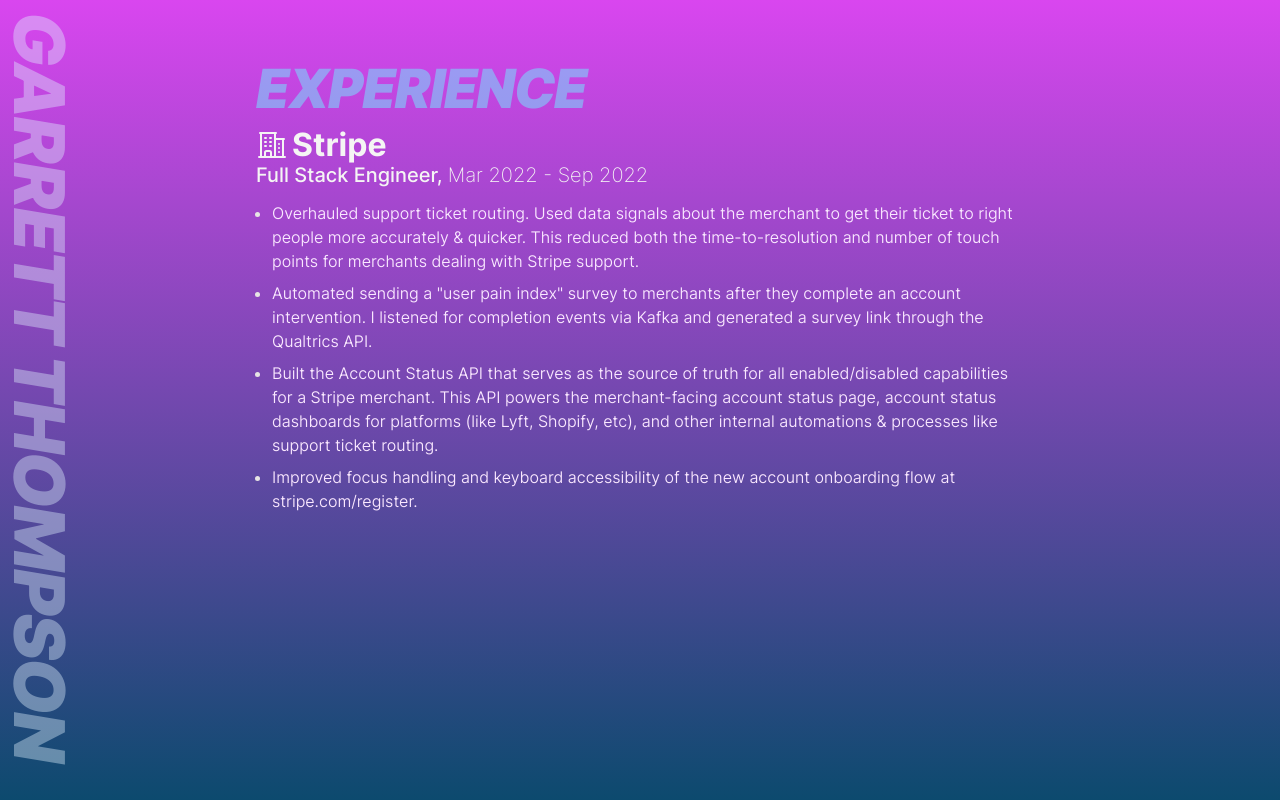
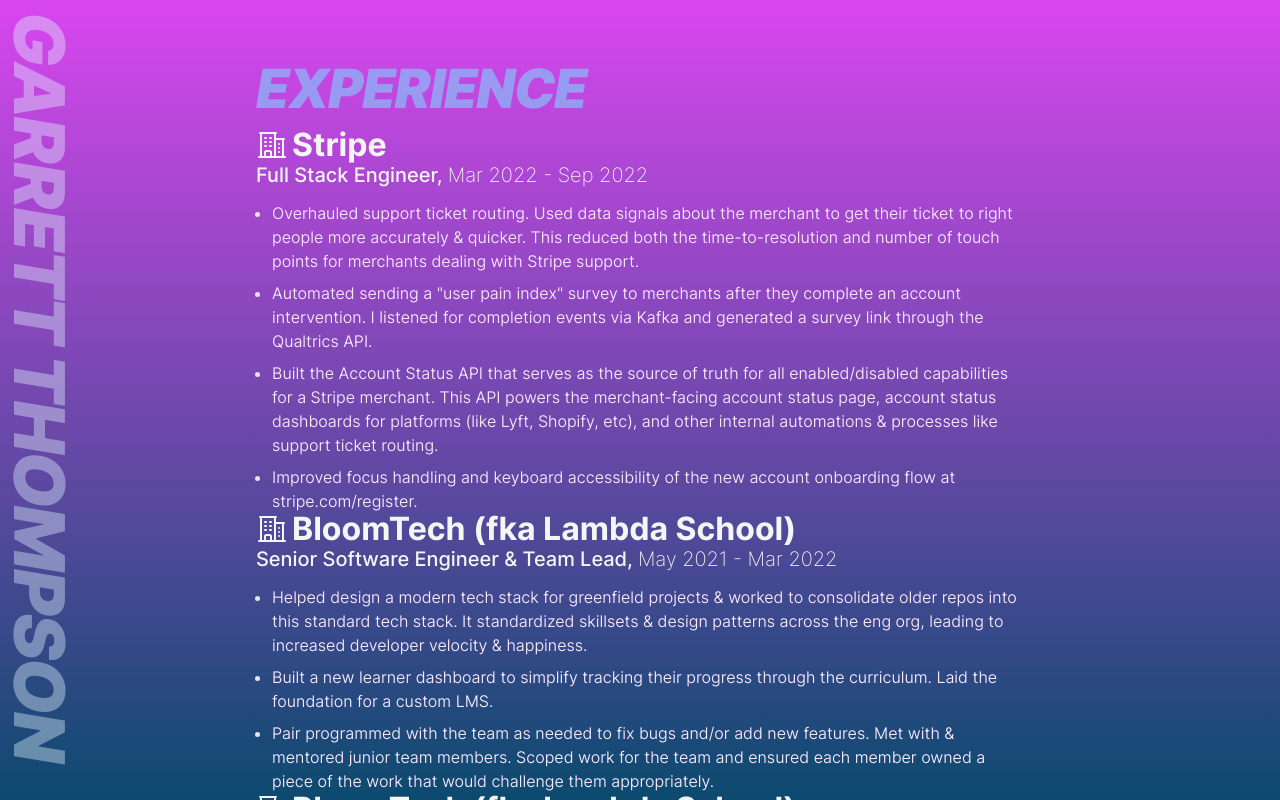
Before and after one commit to garrett-thompson/garrett-thompson.dev, a Next.js app: page / in a window 1280 px wide. Built offline with nearby package versions, Linux system fonts and the light colour scheme.

Commit message:
add other job history. update styles.

```diff
--- /dev/null
+++ b/layouts/experience/bloomtech.tsx
@@ -0,0 +1,62 @@
+import { ExperienceHeader } from "../../components/experience-header";
+import { List } from "../../components/list";
+import { Body } from "../../components/typography";
+
+export const BloomTechExperience = () => (
+  <div>
+    <ExperienceHeader
+      dates="May 2021 - Mar 2022"
+      company="BloomTech (fka Lambda School)"
+      title="Senior Software Engineer & Team Lead"
+    />
+    <List
+      className="mt-3"
+      items={[
+        <Body>
+          Helped design a modern tech stack for greenfield projects & worked to
+          consolidate older repos into this standard tech stack. It standardized
+          skillsets & design patterns across the eng org, leading to increased
+          developer velocity & happiness.
+        </Body>,
+        <Body>
+          Built a new learner dashboard to simplify tracking their progress
+          through the curriculum. Laid the foundation for a custom LMS.
+        </Body>,
+        <Body>
+          Pair programmed with the team as needed to fix bugs and/or add new
+          features. Met with & mentored junior team members. Scoped work for the
+          team and ensured each member owned a piece of the work that would
+          challenge them appropriately.
+        </Body>,
+      ]}
+    />
+    <ExperienceHeader
+      dates="Apr 2019 - May 2021"
+      company="BloomTech (fka Lambda School)"
+      title="Software Engineer"
+    />
+    <List
+      className="mt-3"
+      items={[
+        <Body>
+          Created a platform allowing us to administer & grade quizzes. Quizzes
+          had dynamic question options based on the authenticated learner.
+        </Body>,
+        <Body>
+          Migrated business-critical data & processes off of Airtable and into a
+          custom system powered by Postgres & Node.
+        </Body>,
+        <Body>
+          Automated student course enrollments as they progress through the
+          curriculum via various cron jobs & kafka event-based systems.
+          Integrated with the Canvas LMS API.
+        </Body>,
+        <Body>
+          Created & shipped a few private npm libraries, including a React
+          component library, a typed Canvas LMS client library, and an
+          opinionated Kafka client suited to our needs.
+        </Body>,
+      ]}
+    />
+  </div>
+);
--- /dev/null
+++ b/layouts/experience/semantic-bits.tsx
@@ -0,0 +1,24 @@
+import { ExperienceHeader } from "../../components/experience-header";
+import { List } from "../../components/list";
+import { Body } from "../../components/typography";
+
+export const SemanticBitsExperience = () => (
+  <div>
+    <ExperienceHeader
+      dates="Nov 2018 - Apr 2019"
+      company="SemanticBits"
+      title="Full Stack Developer"
+    />
+    <List
+      className="mt-3"
+      items={[
+        <Body>
+          Worked on a full stack app for the Quality Payment Program, a program
+          by the Center for Medicare & Medicaid Services. The app enabled health
+          service providers to submit information & upload documents to be
+          reimbursed for providing high-quality services to their customers.
+        </Body>,
+      ]}
+    />
+  </div>
+);
--- a/pages/_document.tsx
+++ b/pages/_document.tsx
@@ -18,7 +18,7 @@
 
   render() {
     return (
-      <Html className="h-screen w-screen bg-gradient-to-t from-sky-900 to-fuchsia-500">
+      <Html>
         <Head>
           <link
             rel="preload"
--- a/pages/index.tsx
+++ b/pages/index.tsx
@@ -1,6 +1,8 @@
 import type { NextPage } from "next";
 import Head from "next/head";
 import { Banner, Heading1 } from "../components/typography";
+import { BloomTechExperience } from "../layouts/experience/bloomtech";
+import { SemanticBitsExperience } from "../layouts/experience/semantic-bits";
 import { StripeExperience } from "../layouts/experience/stripe";
 
 const Home: NextPage = () => {
@@ -17,10 +19,12 @@
 
       <Banner>GARRETT THOMPSON</Banner>
 
-      <main className="flex flex-col w-full h-full items-center">
+      <main className="flex flex-col items-center h-screen w-screen overflow-scroll bg-gradient-to-t from-sky-900 to-fuchsia-500">
         <section className="w-[60%] mt-12">
           <Heading1 className="text-sky-300 opacity-60">EXPERIENCE</Heading1>
           <StripeExperience />
+          <BloomTechExperience />
+          <SemanticBitsExperience />
         </section>
       </main>
 
```
Also changed, not shown: 1 other file (tests, documents, lock files or other folders).
